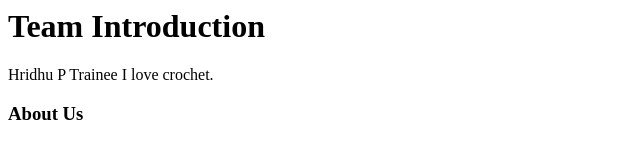
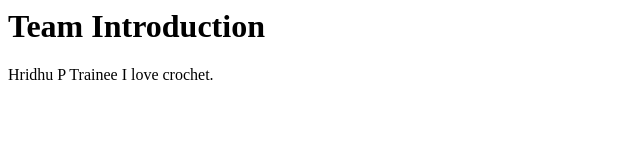
Before and after one commit to hridhu24/team-intro, a plain HTML site: page index.html in a window 1280 px wide. Shown: the full height of the page, 0-640 px from the left. Drawn offline with Linux system fonts and the light colour scheme.

Commit message:
Remove 'About Us' heading from index.html

```diff
--- a/index.html
+++ b/index.html
@@ -5,6 +5,5 @@
     Trainee
     I love crochet.
  </p>
-  <h3>About Us</h3>
  </body>
 </html>
```
